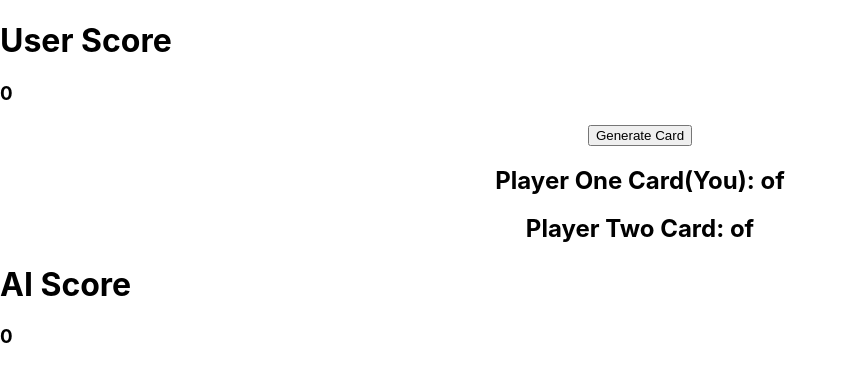
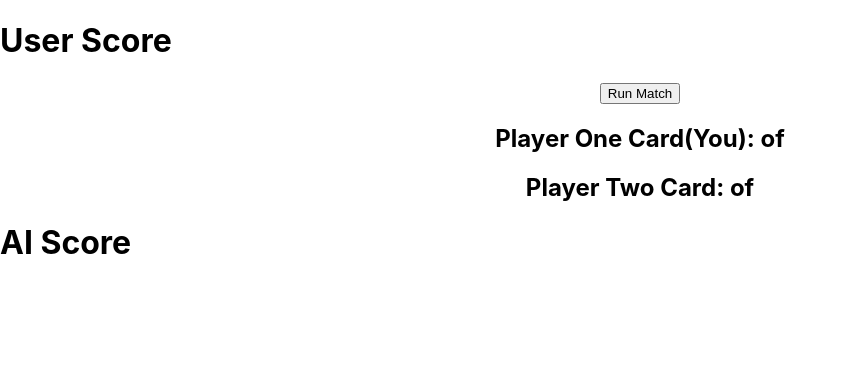
Before and after one commit to TheGavinCorkery/ReactWar, a React (Create React App) app: page / in a window 1280 px wide. Shown: the top 382 px of the page, without its empty margins (0-848 px from the left). Built offline with nearby package versions, Linux system fonts and the light colour scheme.

Commit message:
Beginning to fix score being reset each round

```diff
--- a/src/components/Card/Card.jsx
+++ b/src/components/Card/Card.jsx
@@ -1,14 +1,13 @@
 import React, { Component } from 'react';
 class Card extends Component {
-    userScore = 0
-    aiScore = 0
     constructor(props) {
         super(props);
         this.state = {
             suits: ["Hearts", "Clubs", "Diamonds", "Spades"],
             value: [1, 2, 3, 4, 5, 6, 7, 8, 9, 10, 11, 12, 13],
             userCard: [],
-            aiCard: []
+            aiCard: [],
+            score: []
          }
     }
 
@@ -20,56 +19,49 @@ class Card extends Component {
         return randomCard
     }
 
-    getAICard = () => {
-        let randCard = this.drawRandom()
-        this.setState({
-            aiCard: randCard
-        })
-
+    getCard = () => {
+        let randomCard = this.drawRandom()
+        return randomCard
     }
 
-    getCard = () => {
-        let userCard = this.drawRandom()
-        this.setState({
-            userCard: userCard
-        })
-        this.getAICard()
-    }
-
-    compareCards = () => {
-        if (this.state.userCard[1] > this.state.aiCard[1]){
-            this.userScore++;
-        }else if (this.state.userCard[1] < this.state.aiCard[1]){
-            this.aiScore++;
+    compareCards = (userCard, aiCard, score) => {
+        if (userCard[1] > aiCard[1]){
+            score[0]++
+        }else if (userCard[1] < aiCard[1]){
+            score[1]++
         }else {
             window.alert("The match was a tie")
         }
+        return score
     }
 
-    runGame = () => {
-        this.getCard();
-        this.compareCards();
-        this.forceUpdate();
+    runGame = (event) => {
+        let score = [0,0]
+        let userCard = this.getCard();
+        let aiCard = this.getCard();
+        score = this.compareCards(userCard, aiCard, score);
+        this.setState({
+            userCard: userCard,
+            aiCard: aiCard,
+            score: score
+        })
     }
 
     render() {
-        console.log(this.state.userCard)
-        console.log(this.state.aiCard)
-
         return (
             <div className="row">
                 <div className="col-lg-2">
                     <h1>User Score</h1>
-                    <h3>{this.userScore}</h3>
+                    <h3>{this.state.score[0]}</h3>
                 </div>
                 <div className = "col-lg-8" align = "center">
-                    <button onClick = {this.runGame}>Generate Card</button>
+                    <button onClick = {this.runGame}>Run Match</button>
                     <h2>Player One Card(You): {this.state.userCard[1]} of {this.state.userCard[0]}</h2>
                     <h2>Player Two Card: {this.state.aiCard[1]} of {this.state.aiCard[0]}</h2>
                 </div>
                 <div className="col-lg-2">
                     <h1>AI Score</h1>
-                    <h3>{this.aiScore}</h3>
+                    <h3>{this.state.score[1]}</h3>
                 </div>
             </div>
          );
```
